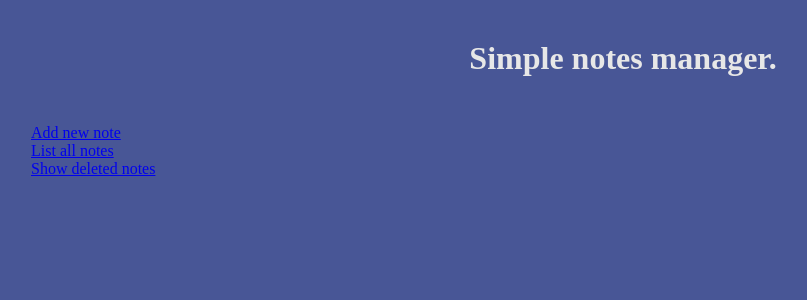
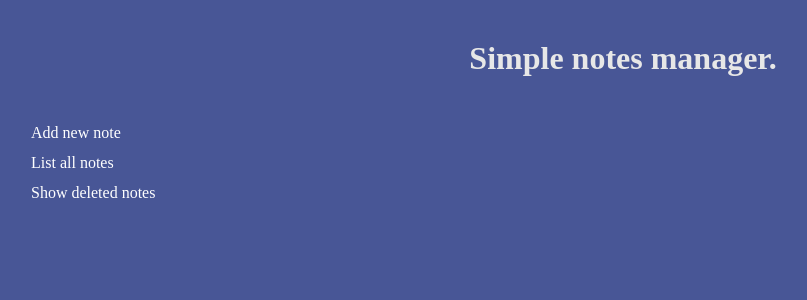
Before and after one commit to rpajdak/notesApp-client, a React (Create React App) app: page / in a window 1280 px wide. Shown: the top 300 px of the page, without its empty margins (17-824 px from the left). Built offline with nearby package versions, Linux system fonts and the light colour scheme.

Commit message:
Add css file.

```diff
--- a/src/css/side-bar.css
+++ b/src/css/side-bar.css
@@ -5,3 +5,12 @@ body ul {
 .sideBar-content {
     width: 240px;
 }
+
+a{
+    text-decoration: none;
+}
+
+li{
+    margin-bottom: 12px;
+    color: #fff
+}
```
